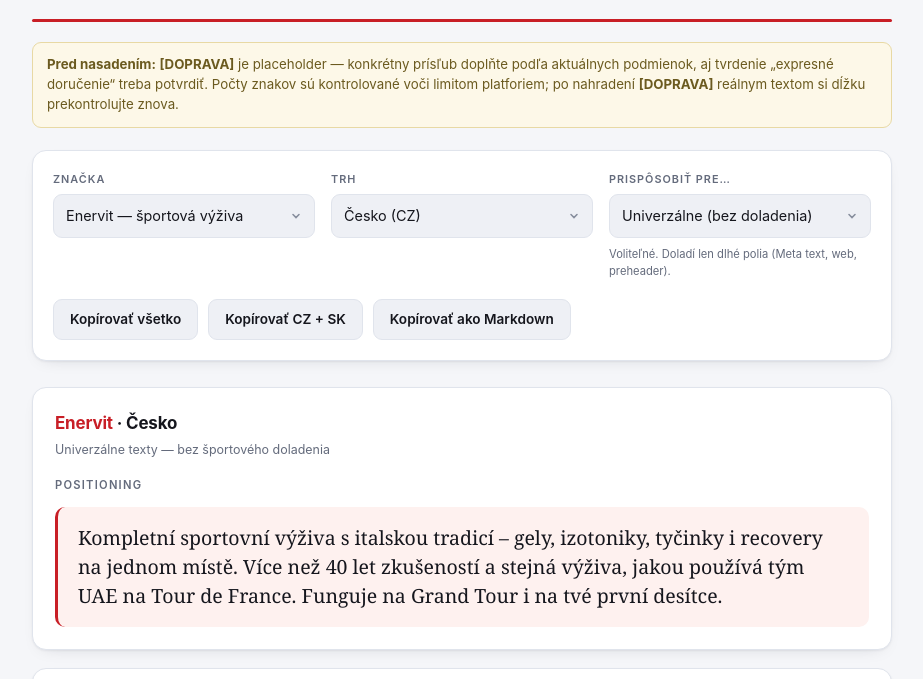
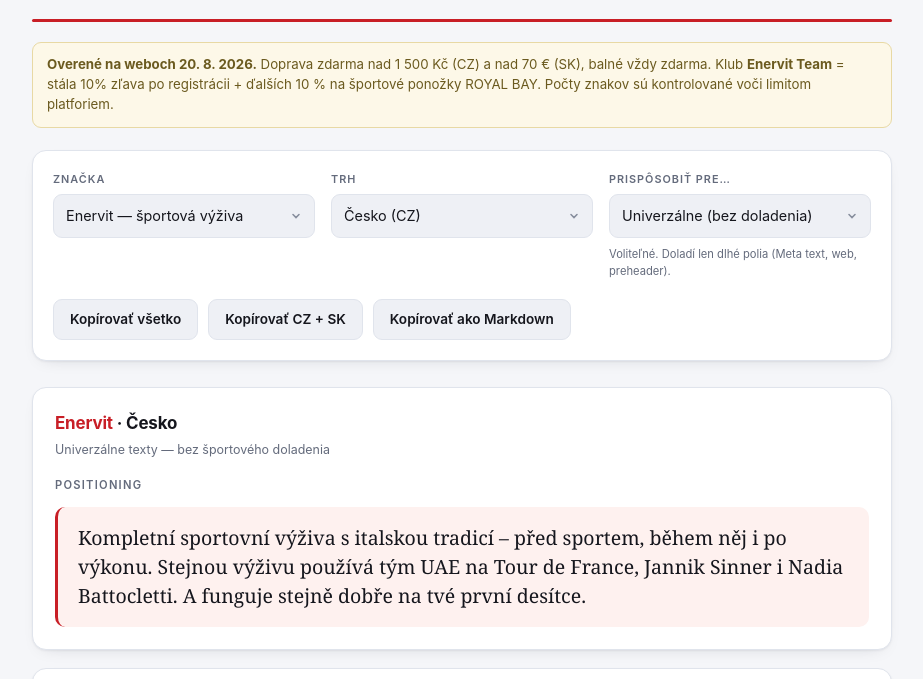
Before and after one commit to jurajgiacko/vitarsport, a plain HTML site: page index.html in a window 1280 px wide. Shown: the part 193-872 px from the top of the page, without its empty margins (178-1101 px from the left). Drawn offline with Linux system fonts and the light colour scheme.

Commit message:
Realne podmienky z webov: doprava 1500 Kc / 70 EUR, klub Enervit Team, atleti napriec sportmi, before-during-after

```diff
--- a/index.html
+++ b/index.html
@@ -165,9 +165,9 @@
   </header>
 
   <p class="banner">
-    <b>Pred nasadením:</b> <b>[DOPRAVA]</b> je placeholder — konkrétny prísľub doplňte podľa aktuálnych podmienok,
-    aj tvrdenie „expresné doručenie“ treba potvrdiť. Počty znakov sú kontrolované voči limitom platforiem;
-    po nahradení <b>[DOPRAVA]</b> reálnym textom si dĺžku prekontrolujte znova.
+    <b>Overené na weboch 20. 8. 2026.</b> Doprava zdarma nad 1 500 Kč (CZ) a nad 70 € (SK), balné vždy zdarma.
+    Klub <b>Enervit Team</b> = stála 10% zľava po registrácii + ďalších 10 % na športové ponožky ROYAL BAY.
+    Počty znakov sú kontrolované voči limitom platforiem.
   </p>
 
   <div class="controls">
@@ -248,66 +248,66 @@
 const DATA = {
   enervit: {
     cz: {
-      positioning: 'Kompletní sportovní výživa s italskou tradicí – gely, izotoniky, tyčinky i recovery na jednom místě. Více než 40 let zkušeností a stejná výživa, jakou používá tým UAE na Tour de France. Funguje na Grand Tour i na tvé první desítce.',
+      positioning: 'Kompletní sportovní výživa s italskou tradicí – před sportem, během něj i po výkonu. Stejnou výživu používá tým UAE na Tour de France, Jannik Sinner i Nadia Battocletti. A funguje stejně dobře na tvé první desítce.',
       A: {
-        meta:   {primary:'Víc než 40 let italské tradice. Gely, izotoniky, tyčinky i recovery – jeden systém od tréninku po regeneraci.', headline:'Italská výživa už přes 40 let', desc:'Kompletní systém'},
-        search: {h1:'Enervit – italská výživa', h2:'Přes 40 let tradice', h3:'Gely, izotoniky, recovery',
-                 d1:'Kompletní sportovní výživa od tréninku po regeneraci. Italská kvalita už přes 40 let.',
-                 d2:'Gely, izotoniky, tyčinky i recovery. Jeden systém pro celý tvůj sportovní rok.'},
-        email:  {subject:'Jedna značka od tréninku po regeneraci', preheader:'Enervit dělá sportovní výživu přes 40 let – a všechno do sebe zapadá.'},
-        web:    {h1:'Italská sportovní výživa už přes 40 let', sub:'Kompletní systém od tréninku přes závod až po regeneraci. Gely, izotoniky, tyčinky, recovery.'}
+        meta:   {primary:'Před sportem, během něj i po výkonu. Enervit pokrývá celý tvůj trénink – energie, hydratace i regenerace.', headline:'Před, během i po sportu', desc:'Celý cyklus'},
+        search: {h1:'Enervit – italská výživa', h2:'Před, během i po sportu', h3:'Energie i regenerace',
+                 d1:'Kompletní řada pro energii, hydrataci i regeneraci. Italská kvalita už přes 40 let.',
+                 d2:'Před sportem, během něj i po výkonu. Všechno od jedné značky.'},
+        email:  {subject:'Před sportem, během něj i po výkonu', preheader:'Enervit pokrývá celý cyklus – energii, hydrataci i regeneraci.'},
+        web:    {h1:'Před sportem, během něj i po výkonu', sub:'Kompletní řada Enervit – energie, hydratace a regenerace od jedné italské značky s více než 40 lety zkušeností.'}
       },
       B: {
-        meta:   {primary:'Všechno pro trénink i závod na jednom místě. Většina produktů skladem, expresní doručení. [DOPRAVA]', headline:'Většina zboží skladem', desc:'Expresní doručení'},
-        search: {h1:'Enervit e-shop', h2:'Většina zboží skladem', h3:'Expresní doručení',
-                 d1:'Výživa pro trénink, závod i regeneraci na jednom místě. Většina produktů skladem.',
-                 d2:'Nemusíš objednávat na třech e-shopech. Expresní doručení, poradenství k výběru.'},
-        email:  {subject:'Všechno pro sport na jednom místě', preheader:'Většina produktů skladem, expresní doručení. [DOPRAVA]'},
-        web:    {h1:'Všechno pro tvůj sport na jednom místě', sub:'Většina produktů skladem, expresní doručení a poradenství k výběru. [DOPRAVA]'}
+        meta:   {primary:'Registrací získáš stálou 10% slevu. Doprava zdarma nad 1 500 Kč, balné vždy zdarma.', headline:'Sleva 10 % po registraci', desc:'Doprava od 1 500 Kč'},
+        search: {h1:'Enervit e-shop', h2:'10% sleva po registraci', h3:'Doprava zdarma od 1500 Kč',
+                 d1:'Staň se členem Enervit Teamu a měj stálou 10% slevu. Doprava zdarma nad 1 500 Kč.',
+                 d2:'Balné vždy zdarma. Osobní odběr v Tišnově i na partnerských prodejnách.'},
+        email:  {subject:'Stálá sleva 10 % pro členy Enervit Teamu', preheader:'Registrace je zdarma. Doprava zdarma nad 1 500 Kč, balné vždy.'},
+        web:    {h1:'Staň se členem Enervit Teamu', sub:'Stálá 10% sleva na e-shopu a dalších 10 % na sportovní ponožky ROYAL BAY. Doprava zdarma nad 1 500 Kč, balné vždy zdarma.'}
       },
       C: {
-        meta:   {primary:'Stejná výživa, jakou používá tým UAE na Tour de France. Funguje Pogačarovi i tobě na první desítce.', headline:'Výživa týmu UAE na Tour', desc:'Ověřeno v Grand Tours'},
-        search: {h1:'Výživa týmu UAE na Tour', h2:'Ověřeno v Grand Tours', h3:'Enervit pro každého',
-                 d1:'Stejná výživa, jakou jede tým UAE na Tour de France. A funguje i na tvé první desítce.',
-                 d2:'Pomohla Tadeji Pogačarovi k pěti titulům. Teď je na e-shopu i pro tebe.'},
-        email:  {subject:'Co jí tým UAE na Tour de France', preheader:'Ta samá řada je i pro tebe – ať běháš pětku nebo ultra.'},
-        web:    {h1:'Výživa, která pomohla Pogačarovi k pěti titulům', sub:'Tým UAE na Tour de France jede na Enervitu. Ta samá řada funguje i na tvém nedělním výběhu.'}
+        meta:   {primary:'Pogačar na Tour. Sinner na kurtu. Battocletti na dráze. Stejná výživa – a funguje i na tvé první desítce.', headline:'Volba Pogačara i Sinnera', desc:'Ověřeno na špičce'},
+        search: {h1:'Výživa týmu UAE na Tour', h2:'Volí ji i Jannik Sinner', h3:'Enervit pro každý sport',
+                 d1:'Tour de France, tenisové kurty i atletická dráha. Enervit volí špička napříč sporty.',
+                 d2:'Pomohla Pogačarovi k pěti titulům na Tour. Teď je na e-shopu i pro tebe.'},
+        email:  {subject:'Co jedí Pogačar, Sinner a Battocletti', preheader:'Není to výživa jen pro cyklisty – a funguje i na tvé první desítce.'},
+        web:    {h1:'Volba Pogačara, Sinnera i Battocletti', sub:'Tým UAE na Tour, Jannik Sinner na kurtu, Nadia Battocletti na dráze, Francesco Puppi na trailu. Stejná řada je i pro tebe.'}
       },
       diffs: [
         {vs:'Nutrend', text:'Nutrend je fitness-first a mass-market. Enervit je stavěný pro vytrvalost a má za sebou Grand Tours.'},
-        {vs:'Maurten', text:'Maurten stojí 2–3× víc (65–90 Kč/gel) a nabízí jen gely a nápoje. Enervit pokrývá celý cyklus včetně recovery.'},
+        {vs:'Maurten', text:'Maurten stojí 2–3× víc (65–90 Kč/gel) a nabízí jen gely a nápoje. Enervit pokrývá před, během i po.'},
         {vs:'GU / SiS / PowerBar', text:'Žádný z nich nemá v CZ/SK eventovou přítomnost ani lokální tým. Enervit je na osmi Tier 1 eventech.'}
       ]
     },
     sk: {
-      positioning: 'Kompletná športová výživa s talianskou tradíciou – gély, izotoniky, tyčinky aj recovery na jednom mieste. Viac ako 40 rokov skúseností a rovnaká výživa, akú používa tím UAE na Tour de France. Funguje na Grand Tour aj na tvojej prvej desiatke.',
+      positioning: 'Kompletná športová výživa s talianskou tradíciou – pred športom, počas neho aj po výkone. Rovnakú výživu používa tím UAE na Tour de France, Jannik Sinner aj Nadia Battocletti. A funguje rovnako dobre na tvojej prvej desiatke.',
       A: {
-        meta:   {primary:'Viac ako 40 rokov talianskej tradície. Gély, izotoniky, tyčinky aj recovery – jeden systém od tréningu po regeneráciu.', headline:'Talianska výživa vyše 40 rokov', desc:'Kompletný systém'},
-        search: {h1:'Enervit – talianska výživa', h2:'Vyše 40 rokov tradície', h3:'Gély, izotoniky, recovery',
-                 d1:'Kompletná športová výživa od tréningu po regeneráciu. Talianska kvalita vyše 40 rokov.',
-                 d2:'Gély, izotoniky, tyčinky aj recovery. Jeden systém na celý tvoj športový rok.'},
-        email:  {subject:'Jedna značka od tréningu po regeneráciu', preheader:'Enervit robí športovú výživu vyše 40 rokov – a všetko do seba zapadá.'},
-        web:    {h1:'Talianska športová výživa už vyše 40 rokov', sub:'Kompletný systém od tréningu cez preteky až po regeneráciu. Gély, izotoniky, tyčinky, recovery.'}
+        meta:   {primary:'Pred športom, počas neho aj po výkone. Enervit pokrýva celý tvoj tréning – energia, hydratácia aj regenerácia.', headline:'Pred, počas aj po športe', desc:'Celý cyklus'},
+        search: {h1:'Enervit – talianska výživa', h2:'Pred, počas aj po športe', h3:'Energia aj regenerácia',
+                 d1:'Kompletná rada pre energiu, hydratáciu aj regeneráciu. Talianska kvalita vyše 40 rokov.',
+                 d2:'Pred športom, počas neho aj po výkone. Všetko od jednej značky.'},
+        email:  {subject:'Pred športom, počas neho aj po výkone', preheader:'Enervit pokrýva celý cyklus – energiu, hydratáciu aj regeneráciu.'},
+        web:    {h1:'Pred športom, počas neho aj po výkone', sub:'Kompletná rada Enervit – energia, hydratácia a regenerácia od jednej talianskej značky s vyše 40 rokmi skúseností.'}
       },
       B: {
-        meta:   {primary:'Všetko na tréning aj preteky na jednom mieste. Väčšina produktov skladom, expresné doručenie. [DOPRAVA]', headline:'Väčšina tovaru skladom', desc:'Expresné doručenie'},
-        search: {h1:'Enervit e-shop', h2:'Väčšina tovaru skladom', h3:'Expresné doručenie',
-                 d1:'Výživa na tréning, preteky aj regeneráciu na jednom mieste. Väčšina produktov skladom.',
-                 d2:'Nemusíš objednávať na troch e-shopoch. Expresné doručenie, poradenstvo pri výbere.'},
-        email:  {subject:'Všetko pre šport na jednom mieste', preheader:'Väčšina produktov skladom, expresné doručenie. [DOPRAVA]'},
-        web:    {h1:'Všetko pre tvoj šport na jednom mieste', sub:'Väčšina produktov skladom, expresné doručenie a poradenstvo pri výbere. [DOPRAVA]'}
+        meta:   {primary:'Registráciou získaš stálu 10% zľavu. Doprava zadarmo nad 70 €, balné vždy zadarmo.', headline:'Zľava 10 % po registrácii', desc:'Doprava od 70 €'},
+        search: {h1:'Enervit e-shop', h2:'10% zľava po registrácii', h3:'Doprava zadarmo od 70 €',
+                 d1:'Staň sa členom Enervit Teamu a maj stálu 10% zľavu. Doprava zadarmo nad 70 €.',
+                 d2:'Balné vždy zadarmo. Osobný odber v Bratislave, Trnave aj Liptovskom Mikuláši.'},
+        email:  {subject:'Stála zľava 10 % pre členov Enervit Teamu', preheader:'Registrácia je zadarmo. Doprava zadarmo nad 70 €, balné vždy.'},
+        web:    {h1:'Staň sa členom Enervit Teamu', sub:'Stála 10% zľava na e-shope a ďalších 10 % na športové ponožky ROYAL BAY. Doprava zadarmo nad 70 €, balné vždy zadarmo.'}
       },
       C: {
-        meta:   {primary:'Rovnaká výživa, akú používa tím UAE na Tour de France. Funguje Pogačarovi aj tebe na prvej desiatke.', headline:'Výživa tímu UAE na Tour', desc:'Overené v Grand Tours'},
-        search: {h1:'Výživa tímu UAE na Tour', h2:'Overené v Grand Tours', h3:'Enervit pre každého',
-                 d1:'Rovnaká výživa, akú ide tím UAE na Tour de France. A funguje aj na tvojej prvej desiatke.',
-                 d2:'Pomohla Tadejovi Pogačarovi k piatim titulom. Teraz je na e-shope aj pre teba.'},
-        email:  {subject:'Čo je tím UAE na Tour de France', preheader:'Tá istá rada je aj pre teba – či bežíš päťku alebo ultra.'},
-        web:    {h1:'Výživa, ktorá pomohla Pogačarovi k piatim titulom', sub:'Tím UAE na Tour de France ide na Enervite. Tá istá rada funguje aj na tvojom nedeľnom výbehu.'}
+        meta:   {primary:'Pogačar na Tour. Sinner na kurte. Battocletti na dráhe. Rovnaká výživa – a funguje aj na tvojej prvej desiatke.', headline:'Voľba Pogačara aj Sinnera', desc:'Overené na špičke'},
+        search: {h1:'Výživa tímu UAE na Tour', h2:'Volí ju aj Jannik Sinner', h3:'Enervit pre každý šport',
+                 d1:'Tour de France, tenisové kurty aj atletická dráha. Enervit volí špička naprieč športmi.',
+                 d2:'Pomohla Pogačarovi k piatim titulom na Tour. Teraz je na e-shope aj pre teba.'},
+        email:  {subject:'Čo jedia Pogačar, Sinner a Battocletti', preheader:'Nie je to výživa len pre cyklistov – a funguje aj na tvojej prvej desiatke.'},
+        web:    {h1:'Voľba Pogačara, Sinnera aj Battocletti', sub:'Tím UAE na Tour, Jannik Sinner na kurte, Nadia Battocletti na dráhe, Francesco Puppi na traili. Tá istá rada je aj pre teba.'}
       },
       diffs: [
         {vs:'Nutrend', text:'Nutrend je fitness-first a mass-market. Enervit je stavaný pre vytrvalosť a má za sebou Grand Tours.'},
-        {vs:'Maurten', text:'Maurten stojí 2–3× viac (65–90 Kč/gél) a ponúka len gély a nápoje. Enervit pokrýva celý cyklus vrátane recovery.'},
+        {vs:'Maurten', text:'Maurten stojí 2–3× viac (65–90 Kč/gél) a ponúka len gély a nápoje. Enervit pokrýva pred, počas aj po.'},
         {vs:'GU / SiS / PowerBar', text:'Žiadny z nich nemá v CZ/SK eventovú prítomnosť ani lokálny tím. Enervit je na ôsmich Tier 1 eventoch.'}
       ]
     }
@@ -315,30 +315,30 @@
 
   royalbay: {
     cz: {
-      positioning: 'Medical-grade kompresní oblečení vyrobené v ČR. Za ROYAL BAY stojí ARIES s více než 25 lety v lékařské kompresi – věda, ne fashion trend. Podpora nohou při sportu i rychlejší regenerace po něm.',
+      positioning: 'Medical-grade kompresní oblečení vyrobené v ČR. Za ROYAL BAY stojí ARIES s více než 25 lety v lékařské kompresi – věda, ne fashion trend. Komprese, která funguje pro každý pohyb.',
       A: {
         meta:   {primary:'Věda, ne fashion trend. Medical-grade komprese vyrobená v ČR, za kterou stojí 25+ let zkušeností ARIES.', headline:'Věda, ne fashion trend', desc:'Vyrobeno v ČR'},
-        search: {h1:'ROYAL BAY komprese', h2:'Věda, ne fashion trend', h3:'Vyrobeno v ČR',
+        search: {h1:'ROYAL BAY komprese', h2:'Věda, ne fashion trend', h3:'České kompresky',
                  d1:'Medical-grade komprese vyrobená v ČR. Za ní 25+ let zkušeností z lékařské komprese.',
                  d2:'Není to fashion doplněk. Je to funkční produkt od specialistů ARIES.'},
         email:  {subject:'Věda, ne fashion trend', preheader:'ROYAL BAY – medical-grade komprese vyrobená v ČR firmou ARIES.'},
         web:    {h1:'Věda, ne fashion trend', sub:'Medical-grade komprese vyrobená v ČR. Za ROYAL BAY stojí 25+ let zkušeností ARIES z lékařské komprese.'}
       },
       B: {
-        meta:   {primary:'Energy na výkon, Therapy na regeneraci, Extreme do terénu. Většina velikostí skladem. [DOPRAVA]', headline:'Většina velikostí skladem', desc:'Expresní doručení'},
-        search: {h1:'ROYAL BAY e-shop', h2:'Většina velikostí skladem', h3:'Expresní doručení',
-                 d1:'Energy, Motion, Therapy, Extreme. Kompletní řady pro výkon i regeneraci na jednom místě.',
-                 d2:'Většina velikostí skladem, expresní doručení, poradenství k výběru velikosti.'},
-        email:  {subject:'Řada na výkon i na regeneraci', preheader:'Energy, Motion, Therapy, Extreme – většinu velikostí máme skladem.'},
-        web:    {h1:'Komprese pro výkon i regeneraci', sub:'Energy, Motion, Therapy, Extreme. Většina velikostí skladem, expresní doručení. [DOPRAVA]'}
+        meta:   {primary:'Energy, Motion, Air, Therapy i Extreme – komprese pro každý pohyb. Doprava zdarma nad 1 500 Kč.', headline:'Doprava zdarma od 1500 Kč', desc:'Řady pro každý pohyb'},
+        search: {h1:'ROYAL BAY e-shop', h2:'Doprava zdarma od 1500 Kč', h3:'Podkolenky i návleky',
+                 d1:'Energy, Motion, Air, Therapy, Extreme. Podkolenky, návleky, šortky i ponožky.',
+                 d2:'Komprese pro výkon i regeneraci. Doprava zdarma při nákupu nad 1 500 Kč.'},
+        email:  {subject:'Komprese pro výkon i regeneraci', preheader:'Energy, Motion, Air, Therapy, Extreme – doprava zdarma nad 1 500 Kč.'},
+        web:    {h1:'Komprese, která funguje pro každý pohyb', sub:'Podkolenky, lýtkové i stehenní návleky, šortky a ponožky. Řady Energy, Motion, Air, Therapy a Extreme. Doprava zdarma nad 1 500 Kč.'}
       },
       C: {
-        meta:   {primary:'Komprese od ARIES – firmy, která 25+ let dělá lékařskou kompresi. Teď i pro tvůj běh, kolo nebo regeneraci.', headline:'25+ let lékařské komprese', desc:'Odbornost ARIES'},
-        search: {h1:'Komprese od ARIES', h2:'25+ let lékařské komprese', h3:'Ověřeno pro sport',
+        meta:   {primary:'Komprese od ARIES – firmy, která 25+ let dělá lékařskou kompresi. Od vrcholových atletů po maratonské běžce.', headline:'25+ let lékařské komprese', desc:'Odbornost ARIES'},
+        search: {h1:'Komprese od ARIES', h2:'25+ let lékařské komprese', h3:'Věří jí profíci',
                  d1:'ARIES dělá lékařskou kompresi přes 25 let. ROYAL BAY je ta samá odbornost pro sport.',
-                 d2:'Stejná technologie jako v lékařské kompresi – jen v podobě na trénink.'},
-        email:  {subject:'25 let lékařské komprese, teď pro sport', preheader:'Stejná odbornost ARIES – od prvního běhu po maraton.'},
-        web:    {h1:'25+ let lékařské komprese. Teď i pro sport.', sub:'ARIES dělá lékařskou kompresi přes 25 let. ROYAL BAY je ta samá odbornost – od prvního běhu po maraton.'}
+                 d2:'Od vrcholových atletů po maratonské běžce. Komprese, které věří profíci.'},
+        email:  {subject:'25 let lékařské komprese, teď pro sport', preheader:'Od vrcholových atletů po maratonské běžce – stejná odbornost ARIES.'},
+        web:    {h1:'25+ let lékařské komprese. Teď i pro sport.', sub:'ARIES dělá lékařskou kompresi přes 25 let. ROYAL BAY je ta samá odbornost – od vrcholových atletů po maratonské běžce.'}
       },
       diffs: [
         {vs:'Compressport', text:'Compressport je víc fashion/sport než medical – je to jejich vlastní slabina. ROYAL BAY stojí na 25+ letech lékařské komprese ARIES.'},
@@ -347,30 +347,30 @@
       ]
     },
     sk: {
-      positioning: 'Medical-grade kompresné oblečenie vyrobené v ČR. Za ROYAL BAY stojí ARIES s viac ako 25 rokmi v lekárskej kompresii – veda, nie fashion trend. Podpora nôh pri športe aj rýchlejšia regenerácia po ňom.',
+      positioning: 'Medical-grade kompresné oblečenie vyrobené v ČR. Za ROYAL BAY stojí ARIES s viac ako 25 rokmi v lekárskej kompresii – veda, nie fashion trend. Kompresia, ktorá funguje pre každý pohyb.',
       A: {
         meta:   {primary:'Veda, nie fashion trend. Medical-grade kompresia vyrobená v ČR, za ktorou stojí 25+ rokov skúseností ARIES.', headline:'Veda, nie fashion trend', desc:'Vyrobené v ČR'},
-        search: {h1:'ROYAL BAY kompresia', h2:'Veda, nie fashion trend', h3:'Vyrobené v ČR',
+        search: {h1:'ROYAL BAY kompresia', h2:'Veda, nie fashion trend', h3:'České kompresky',
                  d1:'Medical-grade kompresia vyrobená v ČR. Za ňou 25+ rokov skúseností z lekárskej kompresie.',
                  d2:'Nie je to fashion doplnok. Je to funkčný produkt od špecialistov ARIES.'},
         email:  {subject:'Veda, nie fashion trend', preheader:'ROYAL BAY – medical-grade kompresia vyrobená v ČR firmou ARIES.'},
         web:    {h1:'Veda, nie fashion trend', sub:'Medical-grade kompresia vyrobená v ČR. Za ROYAL BAY stojí 25+ rokov skúseností ARIES z lekárskej kompresie.'}
       },
       B: {
-        meta:   {primary:'Energy na výkon, Therapy na regeneráciu, Extreme do terénu. Väčšina veľkostí skladom. [DOPRAVA]', headline:'Väčšina veľkostí skladom', desc:'Expresné doručenie'},
-        search: {h1:'ROYAL BAY e-shop', h2:'Väčšina veľkostí skladom', h3:'Expresné doručenie',
-                 d1:'Energy, Motion, Therapy, Extreme. Rady pre výkon aj regeneráciu na jednom mieste.',
-                 d2:'Väčšina veľkostí skladom, expresné doručenie, poradenstvo pri výbere veľkosti.'},
-        email:  {subject:'Rada na výkon aj na regeneráciu', preheader:'Energy, Motion, Therapy, Extreme – väčšinu veľkostí máme skladom.'},
-        web:    {h1:'Kompresia pre výkon aj regeneráciu', sub:'Energy, Motion, Therapy, Extreme. Väčšina veľkostí skladom, expresné doručenie. [DOPRAVA]'}
+        meta:   {primary:'Energy, Motion, Air, Therapy aj Extreme – kompresia pre každý pohyb. Doprava zadarmo nad 70 €.', headline:'Doprava zadarmo od 70 €', desc:'Rady pre každý pohyb'},
+        search: {h1:'ROYAL BAY e-shop', h2:'Doprava zadarmo od 70 €', h3:'Podkolienky aj návleky',
+                 d1:'Energy, Motion, Air, Therapy, Extreme. Podkolienky, návleky, šortky aj ponožky.',
+                 d2:'Kompresia pre výkon aj regeneráciu. Doprava zadarmo pri nákupe nad 70 €.'},
+        email:  {subject:'Kompresia pre výkon aj regeneráciu', preheader:'Energy, Motion, Air, Therapy, Extreme – doprava zadarmo nad 70 €.'},
+        web:    {h1:'Kompresia, ktorá funguje pre každý pohyb', sub:'Podkolienky, lýtkové aj stehenné návleky, šortky a ponožky. Rady Energy, Motion, Air, Therapy a Extreme. Doprava zadarmo nad 70 €.'}
       },
       C: {
-        meta:   {primary:'Kompresia od ARIES – firmy, ktorá 25+ rokov robí lekársku kompresiu. Teraz aj pre tvoj beh či regeneráciu.', headline:'25+ rokov v kompresii', desc:'Odbornosť ARIES'},
-        search: {h1:'Kompresia od ARIES', h2:'25+ rokov v kompresii', h3:'Overené pre šport',
+        meta:   {primary:'Kompresia od ARIES – firmy, ktorá 25+ rokov robí lekársku kompresiu. Od vrcholových atlétov po maratóncov.', headline:'25+ rokov v kompresii', desc:'Odbornosť ARIES'},
+        search: {h1:'Kompresia od ARIES', h2:'25+ rokov v kompresii', h3:'Verí jej špička',
                  d1:'ARIES robí lekársku kompresiu vyše 25 rokov. ROYAL BAY je tá istá odbornosť pre šport.',
-                 d2:'Rovnaká technológia ako v lekárskej kompresii – len v podobe na tréning.'},
-        email:  {subject:'25 rokov lekárskej kompresie pre šport', preheader:'Tá istá odbornosť ARIES – od prvého behu po maratón.'},
-        web:    {h1:'25+ rokov lekárskej kompresie. Teraz pre šport.', sub:'ARIES robí lekársku kompresiu vyše 25 rokov. ROYAL BAY je tá istá odbornosť – od prvého behu po maratón.'}
+                 d2:'Od vrcholových atlétov po maratóncov. Kompresia, ktorej veria profíci.'},
+        email:  {subject:'25 rokov lekárskej kompresie pre šport', preheader:'Od vrcholových atlétov po maratóncov – tá istá odbornosť ARIES.'},
+        web:    {h1:'25+ rokov lekárskej kompresie. Teraz pre šport.', sub:'ARIES robí lekársku kompresiu vyše 25 rokov. ROYAL BAY je tá istá odbornosť – od vrcholových atlétov po maratóncov.'}
       },
       diffs: [
         {vs:'Compressport', text:'Compressport je viac fashion/sport než medical – je to ich vlastná slabina. ROYAL BAY stojí na 25+ rokoch lekárskej kompresie ARIES.'},
@@ -553,7 +553,7 @@
   return out;
 }
 
-const FOOTNOTE = '\n\n---\n[DOPRAVA] = doplniť podľa aktuálnych podmienok; tvrdenie „expresné doručenie" potvrdiť.\n' +
+const FOOTNOTE = '\n\n---\nDoprava zdarma nad 1 500 Kč (CZ) / nad 70 € (SK), balné vždy zdarma. Enervit Team: stála 10% zľava + 10 % na ponožky ROYAL BAY.\n' +
   'Limity: Meta primárny text 125, nadpis 40, popis 30 · Google Ads a Sklik nadpis 30, popis 90 · predmet e-mailu 50.\n' +
   'Sklik reálne beží len v CZ. VITAR Sport · Content & Brand Engine · v3, 20. 8. 2026\n';
 
```
